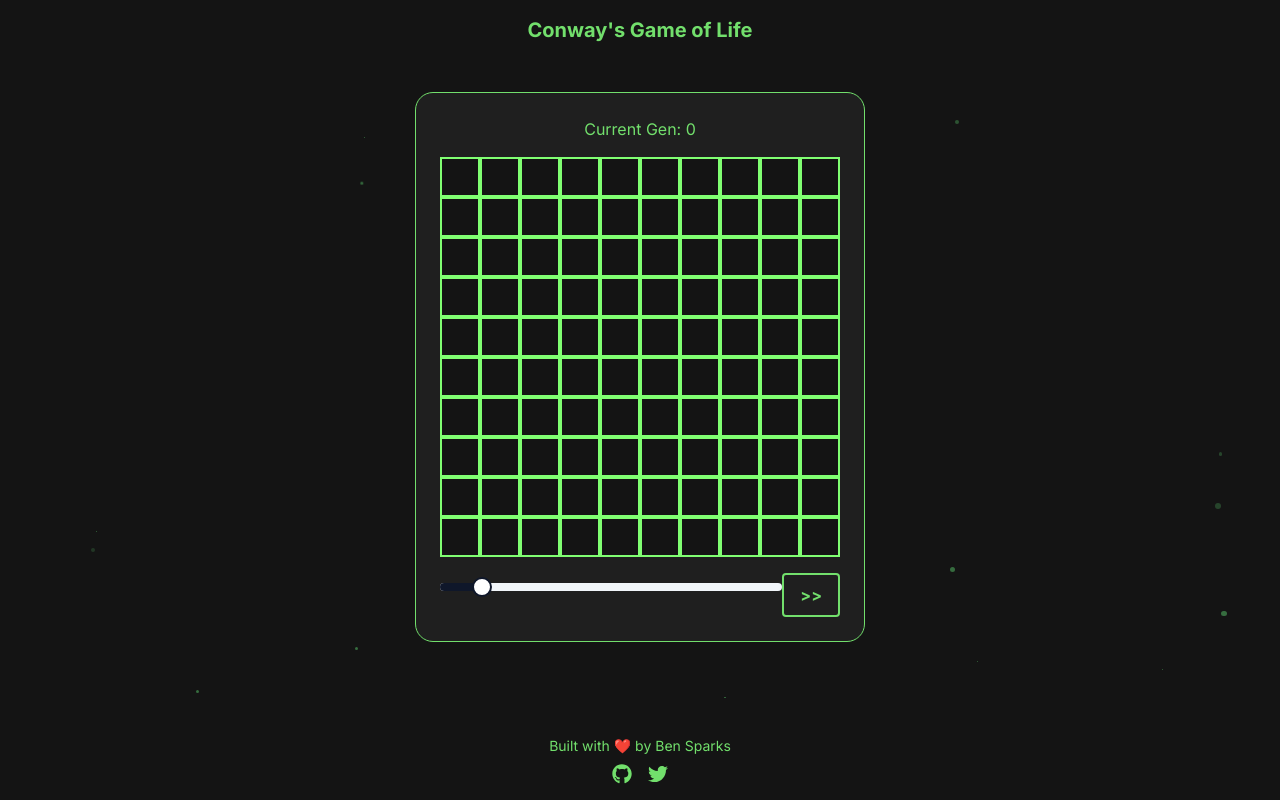
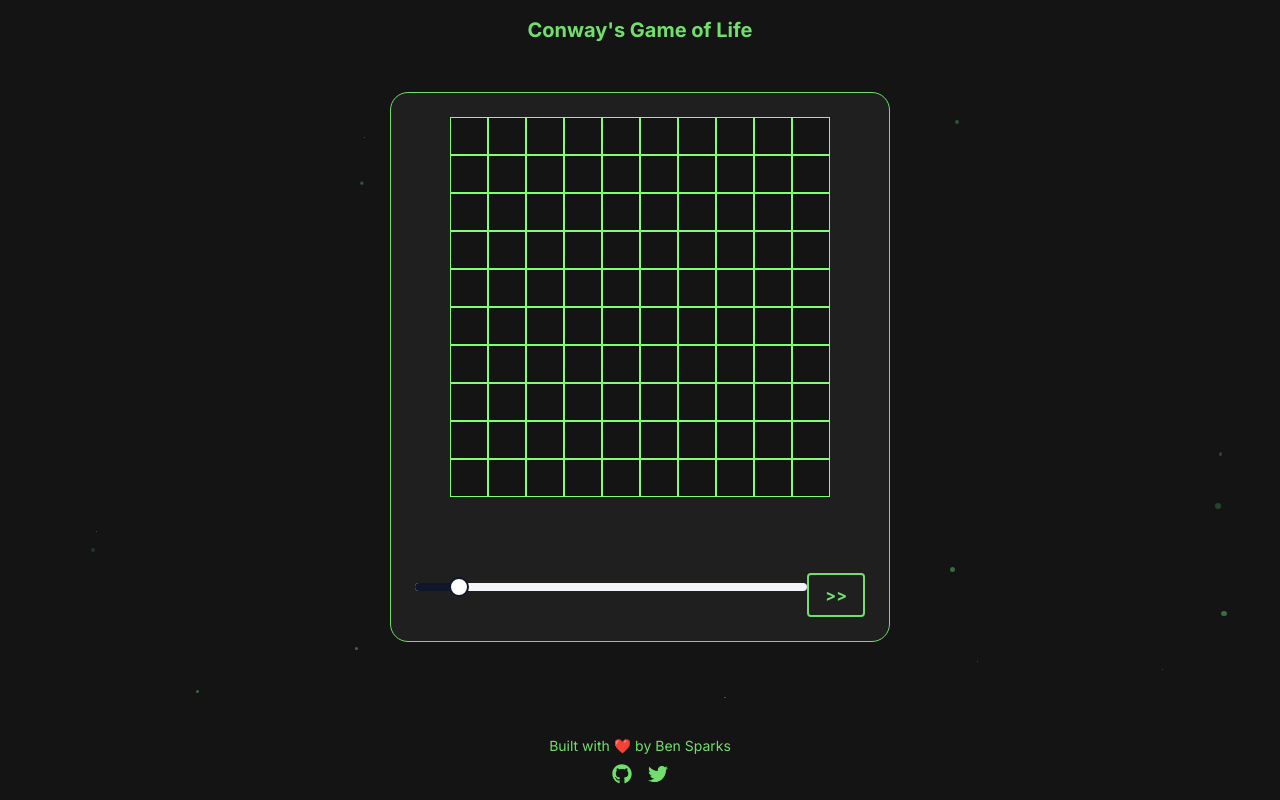
Before and after one commit to BenSparksCode/game-of-life, a Next.js app: page / in a window 1280 px wide. Built offline with nearby package versions, Linux system fonts and the light colour scheme.

Commit message:
Grid resizing code mostly working

```diff
--- a/app/components/GameOfLife/GameOfLife.tsx
+++ b/app/components/GameOfLife/GameOfLife.tsx
@@ -11,6 +11,8 @@ const GameOfLife: React.FC<GameOfLifeProps> = ({ width, height }) => {
     const [grid, setGrid] = useState<boolean[][]>(
         new Array(width).fill(false).map(() => new Array(height).fill(false))
     )
+    const [gridHeightInCells, setGridHeightInCells] = useState<number>(10)
+    const [cellHeightInPx, setCellHeightInPx] = useState<number>(38)
 
     useEffect(() => {
         setGrid((g) => generateNextGrid(g))
@@ -26,11 +28,33 @@ const GameOfLife: React.FC<GameOfLifeProps> = ({ width, height }) => {
         setGrid(newGrid)
     }
 
+    const setGridSize = (newGridHeightInCells: number[]) => {
+        if (newGridHeightInCells.length !== 1) return
+        // TODO move to constants or initial calc setup
+        const GRID_HEIGHT_IN_PIXELS = 380
+
+        // TODO ensure only 1 rerender at end of all changes
+
+        // Creates a new blank square grid of [height] x [height]
+        const newGrid: boolean[][] = new Array(newGridHeightInCells[0])
+            .fill(false)
+            .map(() => new Array(newGridHeightInCells[0]).fill(false))
+
+        const newCellHeight = Math.floor(GRID_HEIGHT_IN_PIXELS / newGridHeightInCells[0])
+
+        console.log(newCellHeight)
+
+        // TODO set state vars here - might have to group into 1 object
+        setGrid(newGrid)
+        setCellHeightInPx(newCellHeight)
+        setGridHeightInCells(newGridHeightInCells[0])
+
+    }
+
     return (
-        <div className="bg-offBlack border border-lumoGreen rounded-[18px] content-center justify-items-center overflow-hidden m-6 p-6">
-            <div className="text-lumoGreen mb-4 w-full text-center">Current Gen: {gen}</div>
-            <GameOfLifeGrid grid={grid} toggleCellValue={toggleCellValue} />
-            <GameOfLifeControls onNextGen={nextGen} />
+        <div className="w-[500px] h-[550px] flex flex-col bg-offBlack border border-lumoGreen rounded-[18px] content-center justify-items-center overflow-hidden m-6 p-6">
+            <GameOfLifeGrid grid={grid} gridHeightInCells={gridHeightInCells} cellHeightInPx={cellHeightInPx} toggleCellValue={toggleCellValue} />
+            <GameOfLifeControls onNextGen={nextGen} onGridSizeSliderChange={setGridSize} />
         </div>
     )
 }
--- a/app/components/GameOfLife/GameOfLifeControls.tsx
+++ b/app/components/GameOfLife/GameOfLifeControls.tsx
@@ -3,14 +3,10 @@
 import { Slider } from '@/components/ui/slider'
 import { GameOfLifeControlsProps } from '../../types/types'
 
-const GameOfLifeControls: React.FC<GameOfLifeControlsProps> = ({ onNextGen }) => {
-    const logChange = (newValue: number[]) => {
-        console.log(newValue)
-    }
-
+const GameOfLifeControls: React.FC<GameOfLifeControlsProps> = ({ onNextGen, onGridSizeSliderChange }) => {
     return (
-        <div className="flex w-full place-content-center">
-            <Slider defaultValue={[10]} onValueChange={logChange} />
+        <div className="flex w-full place-content-center mt-auto">
+            <Slider defaultValue={[10]} min={8} max={30} onValueChange={onGridSizeSliderChange} />
             <button
                 className="mt-4 border-2 border-lumoGreen text-lumoGreen hover:bg-lumoGreen hover:text-offBlack-dark font-bold py-2 px-4 rounded"
                 onClick={onNextGen}
--- a/app/components/GameOfLife/GameOfLifeGrid.tsx
+++ b/app/components/GameOfLife/GameOfLifeGrid.tsx
@@ -2,9 +2,10 @@
 import { CellProps, GameOfLifeGridProps } from '../../types/types' // TODO refactor to abs path in tsconfig
 
 // A component for a single cell in the Game of Life grid
-const Cell: React.FC<CellProps> = ({ cellValue, onClick }) => (
+const Cell: React.FC<CellProps> = ({ cellValue, cellHeightInPx, onClick }) => (
     <div
-        className={`w-10 h-10 border-2 border-lumoGreen-light ${
+    style={{ width: `${cellHeightInPx}px`, height: `${cellHeightInPx}px` }}
+        className={`border border-lumoGreen-light ${
             cellValue ? 'bg-lumoGreen-dark' : 'bg-offBlack-dark'
         }`}
         onClick={onClick}
@@ -12,14 +13,15 @@ const Cell: React.FC<CellProps> = ({ cellValue, onClick }) => (
 )
 
 // The full Game of Life grid
-const GameOfLifeGrid: React.FC<GameOfLifeGridProps> = ({ grid, toggleCellValue }) => (
-    <div>
+const GameOfLifeGrid: React.FC<GameOfLifeGridProps> = ({ grid, gridHeightInCells, cellHeightInPx, toggleCellValue }) => (
+    <div className='overflow-hidden justify-self-start self-center'>
         {grid.map((row, rowIndex) => (
             <div className="flex" key={rowIndex}>
                 {row.map((_, columnIndex) => (
                     <Cell
                         key={columnIndex}
                         cellValue={grid[rowIndex][columnIndex]}
+                        cellHeightInPx={cellHeightInPx}
                         onClick={() => toggleCellValue(rowIndex, columnIndex)}
                     />
                 ))}
--- a/app/types/types.ts
+++ b/app/types/types.ts
@@ -5,16 +5,20 @@ export interface GameOfLifeProps {
 
 export interface GameOfLifeGridProps {
     grid: boolean[][]
+    gridHeightInCells: number
+    cellHeightInPx: number
     toggleCellValue: (rowIndex: number, columnIndex: number) => void
 }
 
 export interface CellProps {
     cellValue: boolean
+    cellHeightInPx: number
     onClick: () => void
 }
 
 export interface GameOfLifeControlsProps {
     onNextGen: () => void
+    onGridSizeSliderChange: (newGridHeightInCells: number[]) => void
 }
 
 export interface CellPosition {
```
